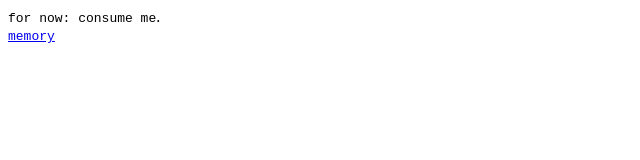
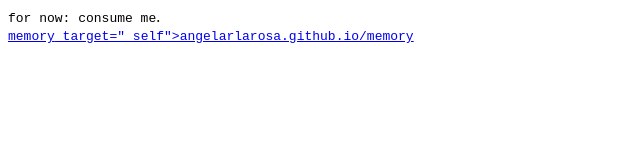
Before and after one commit to angelarlarosa/angelarlarosa.github.io, a plain HTML site: page index.html in a window 1280 px wide. Shown: the whole page, without its empty margins (0-640 px from the left). Drawn offline with Linux system fonts and the light colour scheme.

Commit message:
Update index.html

```diff
--- a/index.html
+++ b/index.html
@@ -3,6 +3,8 @@
 
 <TT>for now: consume me</TT>.
 <br>
-<a href="angelarlarosa.github.io/memory" title="memory"><TT>memory<TT></a>
+<a href="angelarlarosa.github.io/memory" title="memory"><TT>memory<TT>
+	target="_self">angelarlarosa.github.io/memory</a>
+
 <br>
 </html>
```
